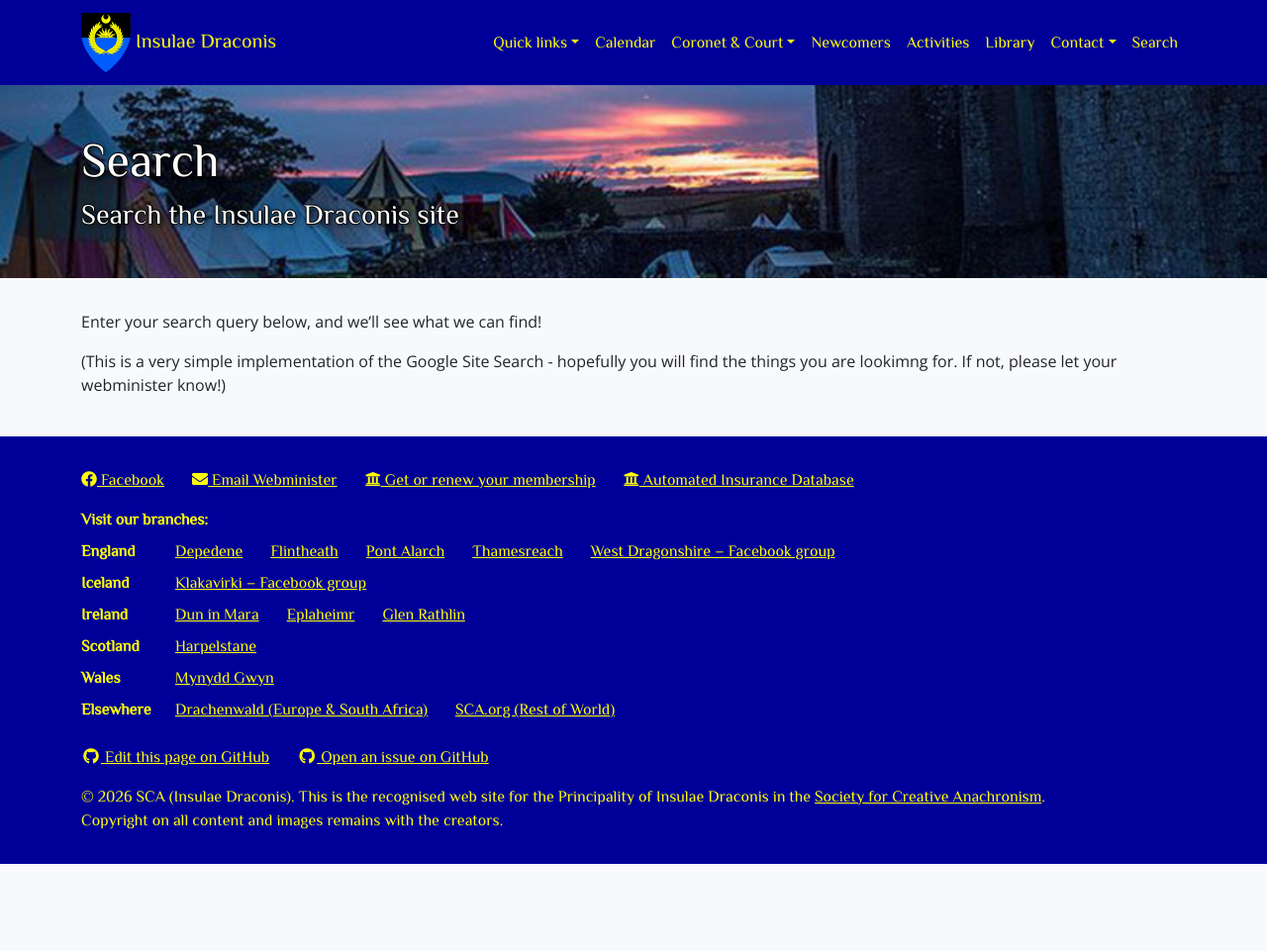
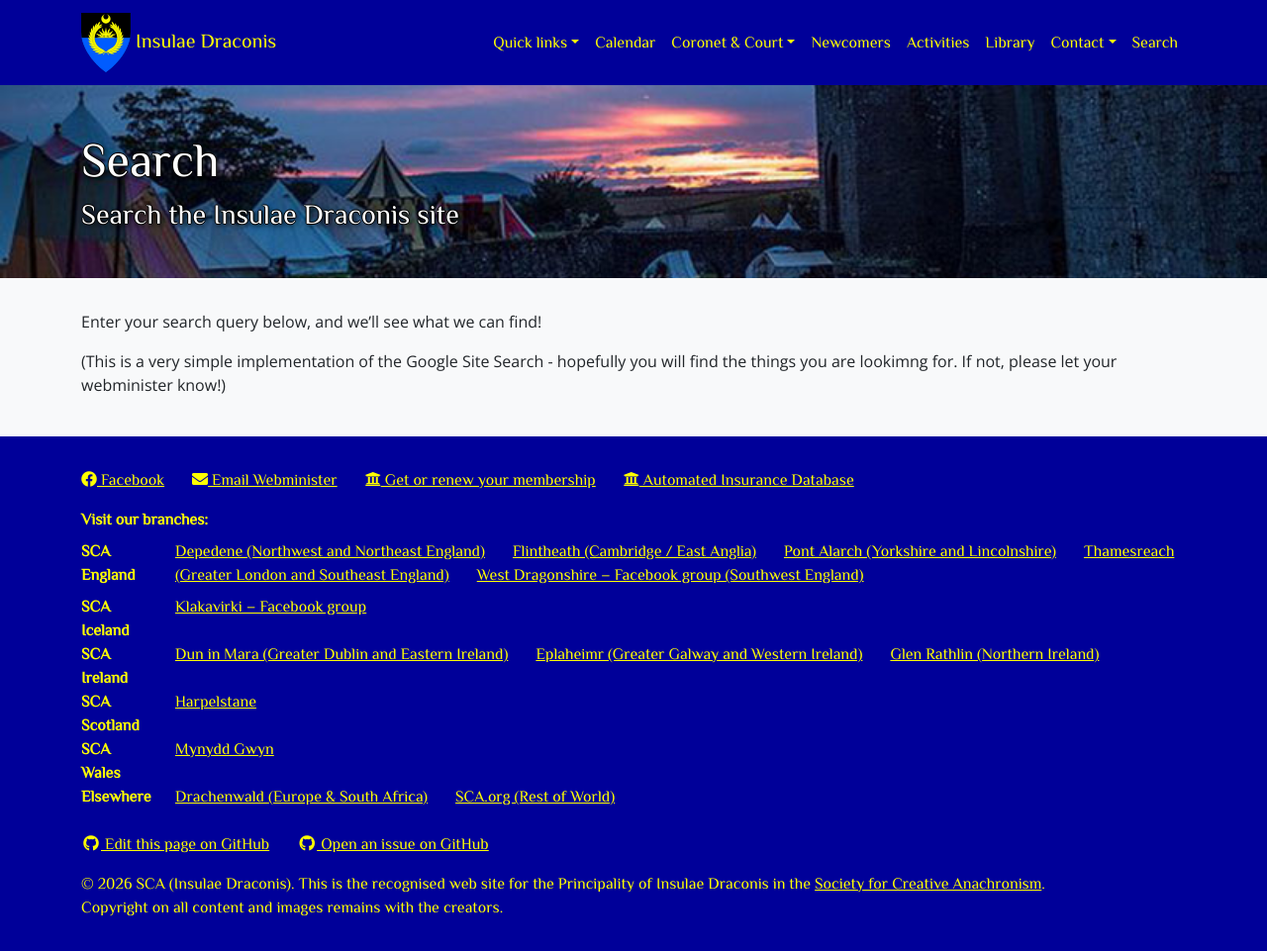
Before and after one commit to drachenwald/insulae-draconis, a Jekyll site: the page built from search.md, in a window 1280 px wide. Shown: the whole page at 99% size. Built offline with Jekyll 4.4.1, drawn with Linux system fonts in a browser that asks for light colours; comment, search, counter and statistics services are not loaded; before the commit the page ends 900 px from its top, so only the background shows below that.

Commit message:
Revise regional branch names and descriptions
Updated branch names and links for various regions.

```diff
--- a/_includes/footer.html
+++ b/_includes/footer.html
@@ -35,41 +35,41 @@
 									Visit our branches:
 								</dt>
 								<dt class="col-sm-2 col-lg-1">
-									England
+									SCA England
 								</dt>
 								<dd class="col-sm-10 col-lg-11">
-									<a class="text-reset pe-4" href="https://www.depedene.org/">Depedene</a>
-									<a class="text-reset pe-4" href="https://flintheath.org.uk">Flintheath</a>
-									<a class="text-reset pe-4" href="https://pontalarch.insulaedraconis.org/">Pont Alarch</a>
-									<a class="text-reset pe-4" href="https://www.thamesreach.org/">Thamesreach</a>
-									<a class="text-reset pe-4" href="https://www.facebook.com/WestDragonshire/">West Dragonshire – Facebook group</a>
+									<a class="text-reset pe-4" href="https://www.depedene.org/">Depedene (Northwest and Northeast England)</a>
+									<a class="text-reset pe-4" href="https://flintheath.org.uk">Flintheath (Cambridge / East Anglia)</a>
+									<a class="text-reset pe-4" href="https://pontalarch.insulaedraconis.org/">Pont Alarch (Yorkshire and Lincolnshire)</a>
+									<a class="text-reset pe-4" href="https://www.thamesreach.org/">Thamesreach (Greater London and Southeast England)</a>
+									<a class="text-reset pe-4" href="https://www.facebook.com/WestDragonshire/">West Dragonshire – Facebook group (Southwest England)</a>
 								</dd>
 
 								<dt class="col-sm-2 col-lg-1">
-									Iceland
+									SCA Iceland
 								</dt>
 								<dd class="col-sm-10 col-lg-11">
 									<a class="text-reset pe-4" href="https://www.facebook.com/klakavirki/">Klakavirki – Facebook group</a>
 								</dd>
 
 								<dt class="col-sm-2 col-lg-1">
-									Ireland
+									SCA Ireland
 								</dt>
 								<dd class="col-sm-10 col-lg-11">
-									<a class="text-reset pe-4" href="http://duninmara.org/">Dun in Mara</a>
-									<a class="text-reset pe-4" href="http://www.eplaheimr.org/">Eplaheimr</a>
-									<a class="text-reset pe-4" href="http://www.glenrathlin.org/">Glen Rathlin</a>
+									<a class="text-reset pe-4" href="http://duninmara.org/">Dun in Mara (Greater Dublin and Eastern Ireland)</a>
+									<a class="text-reset pe-4" href="http://www.eplaheimr.org/">Eplaheimr (Greater Galway and Western Ireland)</a>
+									<a class="text-reset pe-4" href="http://www.glenrathlin.org/">Glen Rathlin (Northern Ireland)</a>
 								</dd>
 
 								<dt class="col-sm-2 col-lg-1">
-									Scotland
+									SCA Scotland
 								</dt>
 								<dd class="col-sm-10 col-lg-11">
 											<a class="text-reset pe-4" href="http://www.harpelstane.org/">Harpelstane</a>
 								</dd>
 
 								<dt class="col-sm-2 col-lg-1">
-									Wales
+									SCA Wales
 								</dt>
 								<dd class="col-sm-10 col-lg-11">
 									<a class="text-reset pe-4" href="http://www.mynydd-gwyn.org.uk/">Mynydd Gwyn</a>
```
